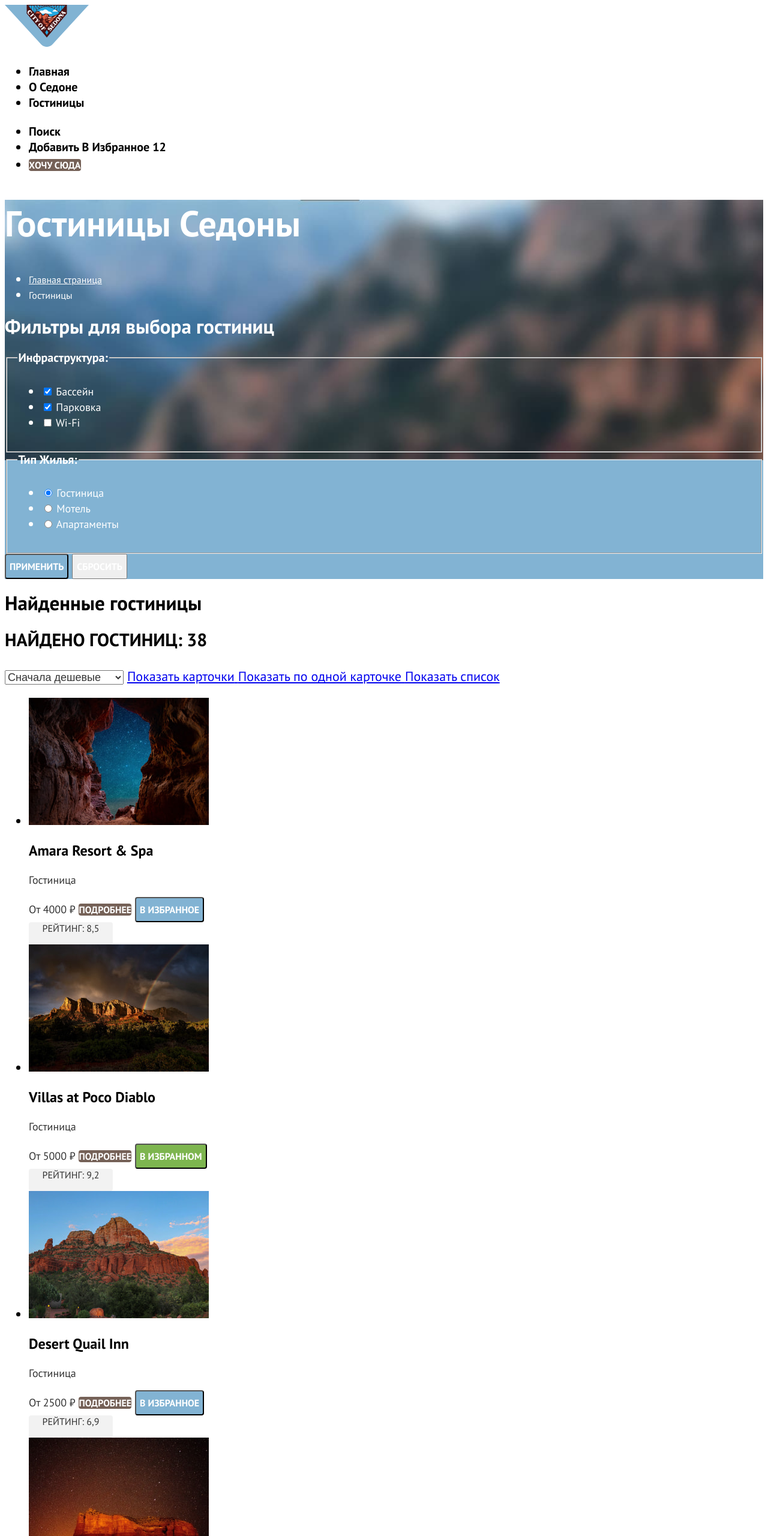
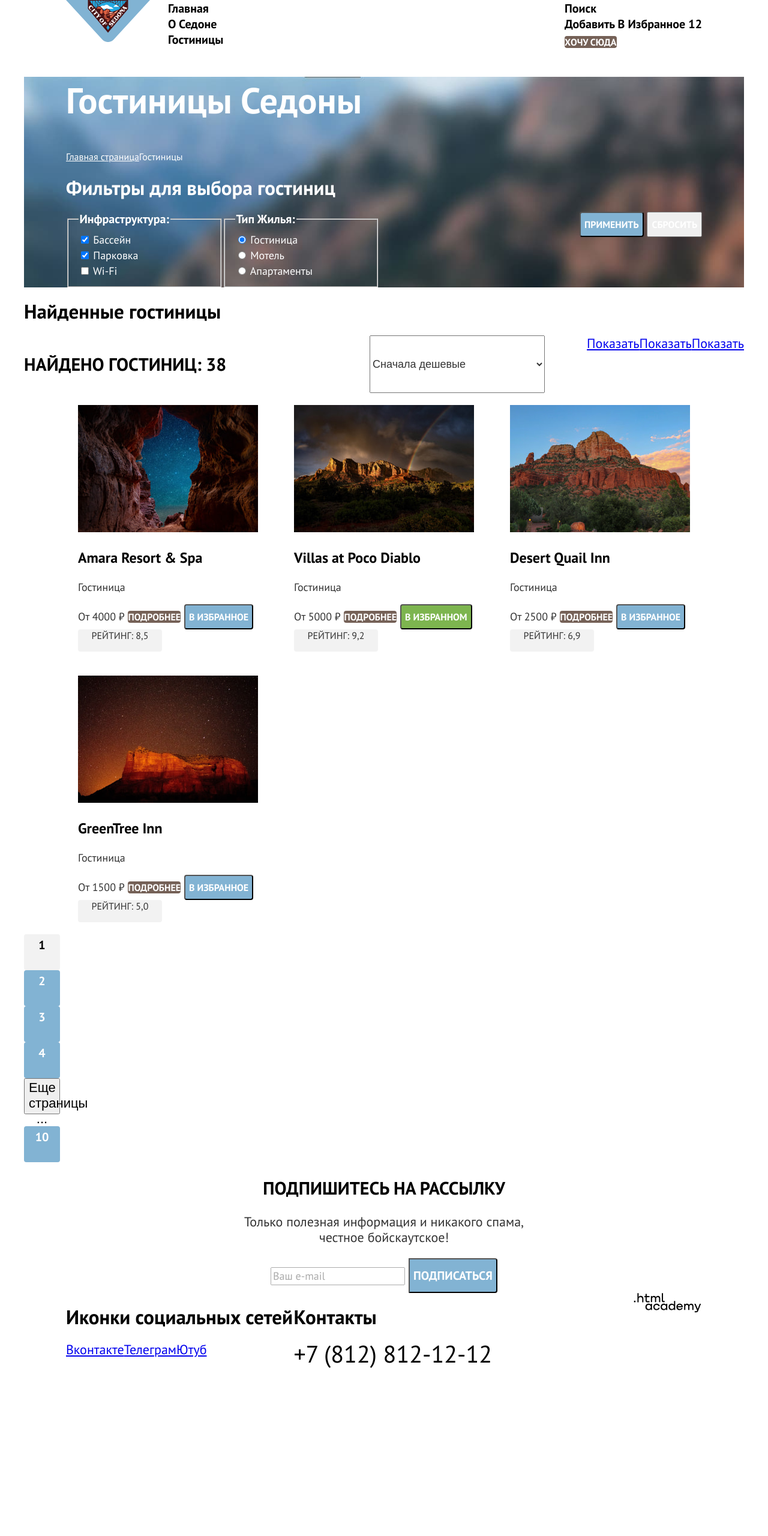
Before and after one commit to htmlacademy-htmlcss/1163947-sedona-36, a plain HTML site: page hotels.html in a window 1280 px wide. Shown: the top 2560 px of the page at 60% size. After the commit the page ends 2282 px from the top, so only its background shows below. Drawn offline with Linux system fonts and the light colour scheme.

Commit message:
Добавляет 5. Сетки страниц на флексах

```diff
--- a/hotels.html
+++ b/hotels.html
@@ -10,23 +10,23 @@
   </head>
 
   <body>
-    <header class="page-header">
-      <a class="navigation-logo-link">
+    <header class="page-header page-container">
+      <a class="navigation-logo-link" href="index.html">
         <img class="navigation-logo-img" width="140" height="70" src="images/logo.svg" alt="Логотип городка Седона" />
       </a>
       <nav class="navigation">
         <ul class="navigation-list">
           <li class="navigation-item">
-            <a class="navigation-link navigation-link-current" href="index.html">Главная</a>
+            <a class="navigation-link" href="index.html">Главная</a>
           </li>
           <li class="navigation-item">
             <a class="navigation-link" href="#">О Седоне</a>
           </li>
           <li class="navigation-item">
-            <a class="navigation-link" href="hotels.html ">Гостиницы</a>
+            <a class="navigation-link navigation-link-current" href="hotels.html ">Гостиницы</a>
           </li>
         </ul>
-        <ul class="navigation-list">
+        <ul class="navigation-list navigation-user">
           <li class="navigation-item">
             <a class="navigation-link navigation-link-search" href="">
               <span class="visually-hidden">Поиск</span>
@@ -45,7 +45,7 @@
       </nav>
     </header>
 
-    <main class="main-inner">
+    <main class="main-inner main-container page-container">
       <div class="background-filter">
         <header class="inner-header">
           <h1 class="inner-header-title">Гостиницы Седоны</h1>
@@ -115,15 +115,18 @@
             <!--
           TODO: Сделать диапазон стоимости
         -->
+            <div class="catalog-filter-cost">
               <button class="button filters-btn" type="submit">Применить</button>
               <button class="button-reset" type="reset">сбросить</button>
+            </div>
+
           </form>
         </section>
       </div>
 
-
       <section class="hotels-found">
         <h2 class="visually-hidden">Найденные гостиницы</h2>
+        <div class="control-select-wrap">
           <p class="title-main-black">
             Найдено гостиниц: <span>38</span>
           </p>
@@ -133,14 +136,16 @@
             <option value="expensive">Сначала дорогое</option>
           </select>
           <a class="button-view button-view-current" href="#">
-          <span class="visually-hidden">Показать карточки</span>
+            <span class="visually-hidden">Показать <!--карточки</span> -->
           </a>
           <a class="button-view" href="#">
-          <span class="visually-hidden">Показать по одной карточке</span>
+            <span class="visually-hidden">Показать <!--по одной карточке</span> -->
           </a>
           <a class="button-view" href="#">
-          <span class="visually-hidden">Показать список</span>
+            <span class="visually-hidden">Показать <!--список</span> -->
           </a>
+        </div>
+
 
         <ul class="hotel-list">
           <li class="hotel-card">
@@ -219,11 +224,11 @@
       </section>
     </main>
 
-    <footer class="page-footer">
-      <section class="newsletter">
-        <h2 class="title-main-black text-center">Подпишитесь на рассылку</h2>
-        <p class="text-basic-black text-center">
-          Только полезная информация и никакого спама, честное бойскаутское!
+    <footer class="page-footer page-container">
+      <section class="newsletter text-center">
+        <h2 class="title-main-black">Подпишитесь на рассылку</h2>
+        <p class="text-basic-black">
+          Только полезная информация и никакого спама,<br> честное бойскаутское!
         </p>
         <form class="newsletter-form" action="https://echo.htmlacademy.ru/" method="post">
           <input class="field-email" type="email" placeholder="Ваш e-mail" required />
@@ -231,6 +236,8 @@
         </form>
       </section>
 
+      <div class="bottom-footer">
+        <div class="contacts-wrapper">
           <section class="footer-social">
             <h2 class="visually-hidden">Иконки социальных сетей</h2>
             <ul class="footer-social-list">
@@ -254,12 +261,15 @@
 
           <section class="footer-contacts">
             <h2 class="visually-hidden">Контакты</h2>
-        <a class="footer-contacts-phone" href="tel:+78128121212">+7 (812) 812-12-12</a>
+            <a class="footer-contacts-phone text-center" href="tel:+78128121212">+7 (812) 812-12-12</a>
           </section>
+        </div>
+
         <a class="htmlacademy-link" href="https://htmlacademy.ru/">
           <img class="htmlacademy-logo" width="115" height="33" src="images/logo-htmlacademy.svg"
             alt="Логотип htmlacademy" />
         </a>
+      </div>
     </footer>
   </body>
 
--- a/styles/styles.css
+++ b/styles/styles.css
@@ -14,12 +14,24 @@
   font-display: swap;
 }
 
+html {
+  height: 100%;
+}
+
 body {
+  display: flex;
+  flex-direction: column;
+  min-height: 100%;
+  margin: 0;
   font-family: "PT Sans", sans-serif;
   font-size: 22px;
   line-height: 26px;
   color: #000000;
   background-color: #ffffff;
+}
+
+.main-container {
+  flex-grow: 1;
 }
 
 .button {
@@ -88,9 +100,37 @@ body {
   text-align: center;
 }
 
+.page-container {
+  width: 1200px;
+  margin: 0 auto;
+}
+
 .page-header {
+  display: flex;
   color: #000000;
   background-color: #ffffff;
+}
+
+.navigation {
+  display: flex;
+  justify-content: space-between;
+  width: 960px;
+}
+
+.navigation-list {
+  margin: 0;
+  padding: 0;
+  list-style: none;
+}
+
+.navigation-user {
+  margin-right: 70px;
+}
+
+.navigation-logo-link {
+  display: block;
+  margin-left: 70px;
+  margin-right: 30px;
 }
 
 .navigation-link {
@@ -112,6 +152,11 @@ body {
   background-repeat: no-repeat;
 }
 
+.hero-img-welcom {
+  display: block;
+  margin: 0 auto;
+}
+
 .title-main-black {
   font-size: 30px;
   line-height: 36px;
@@ -126,19 +171,69 @@ body {
   color: #333333;
 }
 
+.possibilities-list {
+  display: flex;
+  justify-content: space-between;
+  margin: 0;
+  padding: 0;
+  list-style: none;
+}
+
+.possibilities-item {
+  width: 400px;
+  height: 385px;
+}
+
+.possibilities-item-housing,
+.possibilities-item-souvenirs {
+  background: rgba(131, 179, 211, 0.12);
+}
+
+.advantages-list {
+  display: flex;
+  flex-wrap: wrap;
+  margin: 0;
+  padding: 0;
+  list-style: none;
+}
+
 .advantages-item {
-  /* width: 400px;
-  height: 384px; */
   background: #82B3D3;
   /* outline: 4px solid red; */
 }
 
+.advantages-item-blue {
+  width: 1200px;
+  display: flex;
+}
+
+.advantages-item-wrap {
+  width: 400px;
+  height: 384px;
+  padding-right: 85px;
+  padding-left: 85px;
+  padding-top: 102px;
+  box-sizing: border-box;
+}
+
 .advantages-item-square,
 .advantages-item-tourists {
+  width: 400px;
+  height: 384px;
+  padding-right: 85px;
+  padding-left: 85px;
+  padding-top: 112px;
+  box-sizing: border-box;
   background: rgba(131, 179, 211, 0.12);
 }
 
 .advantages-item-road {
+  width: 400px;
+  height: 384px;
+  padding-right: 85px;
+  padding-left: 85px;
+  padding-top: 112px;
+  box-sizing: border-box;
   background: rgba(131, 179, 211, 0.2);
 }
 
@@ -173,7 +268,13 @@ body {
   color: #333333;
 }
 
+.hotel-search {
+  padding: 96px 304px;
+}
+
 .newsletter-background {
+  padding-top: 96px;
+  padding-bottom: 104px;
   color: #ffffff;
   background-color: #82B3D3;
   background-image: url(../images/subscribe-background.jpg);
@@ -196,6 +297,10 @@ body {
   color: #ffffff;
 }
 
+.newsletter-form {
+  /* display: flex; */
+}
+
 .field-email {
   font-family: inherit;
   font-size: 18px;
@@ -203,6 +308,25 @@ body {
   font-weight: 400;
   color: #000000;
   opacity: 0.6;
+}
+
+.bottom-footer {
+  display: flex;
+  width: 1060px;
+  margin: 0 auto;
+}
+
+.contacts-wrapper {
+  display: flex;
+  justify-content: space-between;
+  width: 710px;
+}
+
+.footer-social-list {
+  display: flex;
+  margin: 0;
+  padding: 0;
+  list-style: none;
 }
 
 .footer-contacts-phone {
@@ -214,14 +338,26 @@ body {
   text-transform: uppercase;
 }
 
+.htmlacademy-link {
+  margin-left: auto;
+}
+
 /* Страница hotels.html */
 
 .background-filter {
+  padding: 0 70px;
   color: #ffffff;
   background-color: #82B3D3;
   background-image: url(../images/filter-bg.jpg);
   background-size: 100% auto;
   background-repeat: no-repeat;
+}
+
+.breadcrumbs {
+  display: flex;
+  margin: 0;
+  padding: 0;
+  list-style: none;
 }
 
 .inner-header-title {
@@ -236,6 +372,20 @@ body {
   line-height: 21px;
   font-weight: 400;
   color: #ffffff;
+}
+
+.catalog-filter {
+  display: flex;
+}
+
+.catalog-filter-list {
+  margin: 0;
+  padding: 0;
+  list-style: none;
+}
+
+.catalog-filter-group {
+  width: 220px;
 }
 
 .catalog-filter-title {
@@ -253,11 +403,37 @@ body {
   color: #ffffff;
 }
 
+.catalog-filter-cost {
+  margin-left: auto;
+}
+
+.control-select-wrap {
+  display: flex;
+}
+
 .control-select {
+  width: 292px;
+  margin-right: 70px;
+  margin-left: auto;
   font-size: 18px;
   line-height: 21px;
   font-weight: 400;
   color: #333333;
+}
+
+.hotel-list {
+  display: flex;
+  flex-wrap: wrap;
+  justify-content: space-between;
+  margin: 0;
+  list-style: none;
+  padding: 0 70px
+}
+
+.hotel-card {
+  width: 340px;
+  padding: 20px;
+  box-sizing: border-box;
 }
 
 .hotel-card-link {
@@ -297,6 +473,12 @@ body {
   text-transform: uppercase;
 }
 
+.pagination {
+  margin: 0;
+  padding: 0;
+  list-style: none;
+}
+
 .pagination-link {
   display: inline-block;
   width: 60px;
```
Also changed, not shown: index.html (+31 -18 lines). Lines whose indentation alone changed are shown as unchanged.
